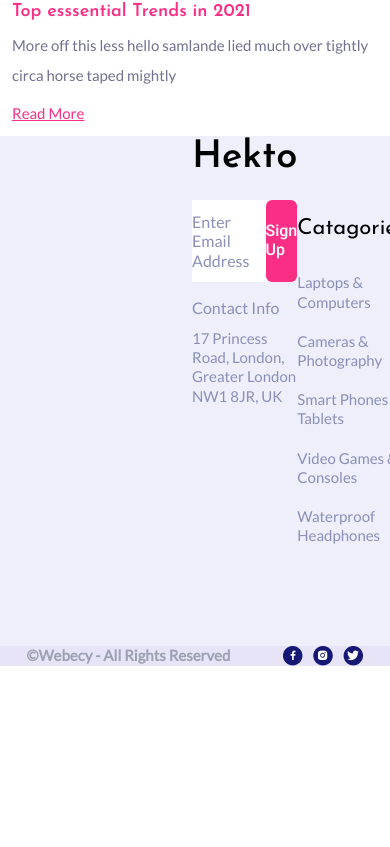
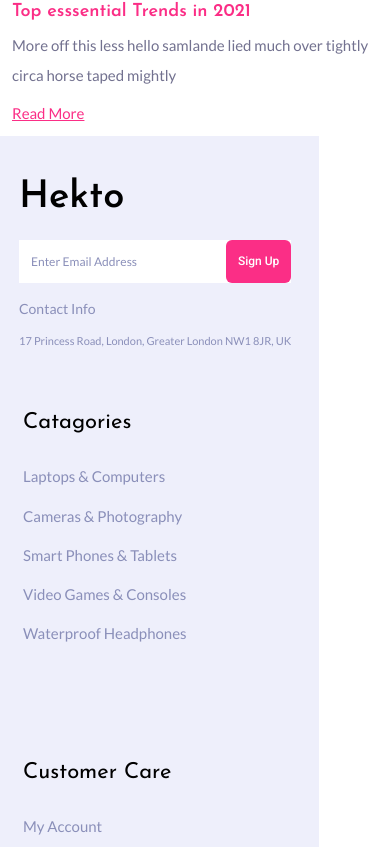
Before and after one commit to laibatheAI/UI-UX-Hackthon2, a Next.js app: page / in a window 390 px wide. Shown: the part 5977-6824 px from the top of the page. Built offline with nearby package versions, Linux system fonts and the light colour scheme.

Commit message:
Update footer.tsx

```diff
--- a/src/app/components/footer.tsx
+++ b/src/app/components/footer.tsx
@@ -1,35 +1,68 @@
+"use client"
+
+import {usePathname} from "next/navigation";
 import Image from "next/image";
 
 export default function Footer() {
+
+  //Get the current pages path name
+  const pathname = usePathname();
+
+  //Determine the `top` value based on the cuurent page
+  const footerSet= pathname === "/"
+  ?"lg:top-[7500px]"
+
+  :pathname === "/about"
+  ?"lg:top-[2434px]"
+
+  :pathname === "/login"
+  ?"lg:top-[1316px]"
+
+  :pathname === "/cart"
+  ?"lg:top-[1394px]"
+
+  :pathname === "/products"
+  ?"top-[2751px]"
+
+  :pathname === "/blog"
+  ?"top-[3063px]"
+
+  :pathname === "/shop"
+  ?"lg:top-[2233px]"
+
+  :pathname === "/contact"
+  ?"top-[1807px]"
+
+  :pathname === ""
   return (
     <>
-      <div className="lg:w-[1920px] lg:h-[532px] top-[7500px] left-[-1px]">
-        <div className="lg:w-[1920px] lg:h-[479px] bg-[#EEEFFB] flex pl-48 pr-[200px]">
+      <div className={`absolute lg:w-[1920px] lg:h-[532px] ${footerSet} left-[-1px]`}>
+        <div className="lg:w-[1920px] lg:h-[479px] bg-[#EEEFFB] grid lg:grid-cols-5">
           {/* 1st */}
-          <div className="lg:w-[450px] lg:h-[479px] grid justify-between ">
-            <div className="lg:w-[110px] lg:h-[38px] top-[95px] left-[310px] lg:py-20">
+          <div className="lg:w-[450px] lg:h-[479px] grid justify-between lg:ml-80 lg:py-0 lg:px-0 px-5 w-[320px] h-[250px]">
+            <div className="lg:w-[110px] lg:h-[38px] top-[95px] left-[310px] lg:py-20 py-10">
               <p className="font-josefin-sans font-extrabold text-[38px] leading-[44.53px] text-left">
                 Hekto
               </p>
 
               <div className="bg-white lg:w-[377px] lg:h-[44px] top-[164px] left-[309px] flex justify-between mt-5">
-                <p className="font-lato text-[#8A8FB9] text-[16px] font-normal leading-[19.2px] text-left py-3">
+                <p className="font-lato text-[#8A8FB9] lg:text-[16px] text-[12px] pl-3 font-normal leading-[19.2px] text-left py-3">
                   Enter Email Address
                 </p>
 
-                <div className="lg:w-[135px] lg:h-[44px] top-[167px] left-[549px] rounded-md bg-[#FB2E86] grid justify-center items-center">
-                  <p className="font-roboto text-white text-[16px] font-medium leading-[18.75px] text-left ">
+                <div className="lg:w-[135px] lg:h-[44px] top-[167px] left-[549px]  rounded-md bg-[#FB2E86] grid justify-center items-center">
+                  <button className="font-roboto text-white lg:text-[16px] lg:px-0 text-[12px] px-3 font-medium leading-[18.75px] text-left ">
                     Sign Up
-                  </p>
+                  </button>
                 </div>
               </div>
 
-              <div className="font-lato text-[#8A8FB9] text-[16px] font-normal leading-[19.2px] text-left mt-4 ">
+              <div className="font-lato text-[#8A8FB9] lg:text-[16px] text-[14px] font-normal leading-[19.2px] text-left mt-4 ">
                 Contact Info
               </div>
 
               <div className="lg:w-[401px] lg:h-[19px] top-[262px] left-[308px] mt-3 ">
-                <p className="font-lato text-[#8A8FB9] text-[15px] font-normal leading-[19.2px] text-left">
+                <p className="font-lato text-[#8A8FB9] lg:text-[15px] text-[11px] font-normal leading-[19.2px] text-left">
                   17 Princess Road, London, Greater London NW1 8JR, UK
                 </p>
               </div>
@@ -38,7 +71,7 @@ export default function Footer() {
 
 
           {/* 2nd */}
-          <div className="lg:w-[250px] lg:h-[479px] justify-start py-20">
+          <div className="lg:w-[230px] lg:h-[479px] justify-start lg:py-20 lg:px-0 lg:ml-96 w-[320px] h-[350px] p-6 ">
             <div>
               <h1 className="font-josefin-sans text-[22px] leading-[25.78px] text-left pb-8">
                 Catagories
@@ -69,7 +102,7 @@ export default function Footer() {
           </div>
 
           {/* 3rd */}
-          <div className="lg:w-[250px] lg:h-[479px] justify-start py-20">
+          <div className="lg:w-[230px] lg:h-[479px] justify-start lg:py-20 lg:px-0 lg:ml-60 w-[320px] p-6 ">
             <div>
               <h1 className="font-josefin-sans text-[22px] leading-[25.78px] text-left pb-8">
               Customer Care
@@ -100,7 +133,7 @@ export default function Footer() {
           </div>
 
             {/* 4th */}
-            <div className="lg:w-[250px] lg:h-[479px] justify-start py-20">
+            <div className="lg:w-[230px] lg:h-[479px] justify-start lg:py-20 lg:px-0 lg:ml-28 w-[320px] p-6 ">
             <div>
               <h1 className="font-josefin-sans text-[22px] leading-[25.78px] text-left pb-8">
               Pages
```
